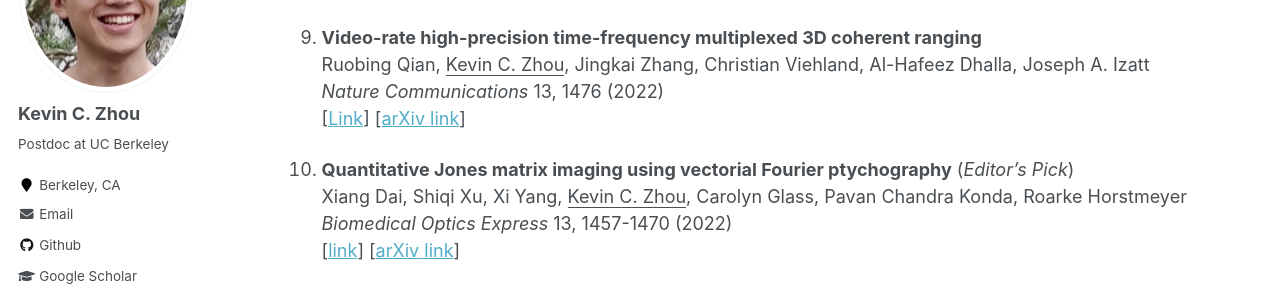
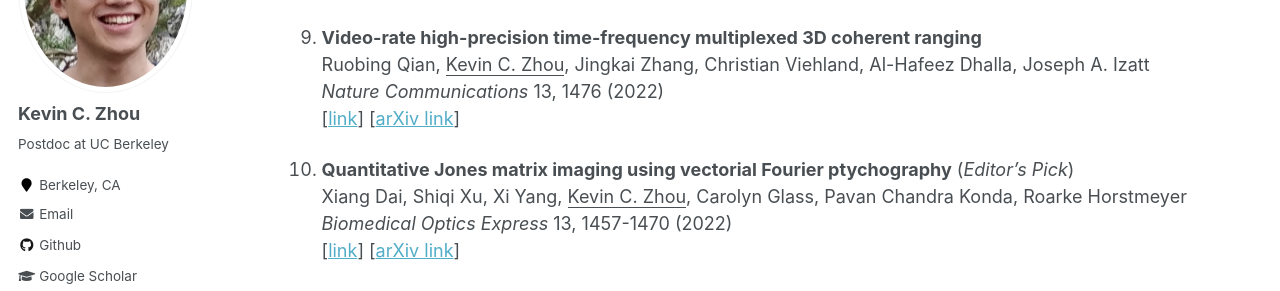
Before and after one commit to kevinczhou/kevinczhou.github.io, a Jekyll site: the page built from _pages/publications.md, in a window 1280 px wide and 900 px high, scrolled down 1228 px. Shown: the part 152-443 px from the top of the window. Built offline with Jekyll 4.4.1, drawn with Linux system fonts in a browser that asks for light colours; some web fonts are replaced.

```diff
--- a/_pages/publications.md
+++ b/_pages/publications.md
@@ -48,7 +48,7 @@ Shiqi Xu, Xi Yang, Wenhui Liu, Joakim Jonsson, Ruobing Qian, Pavan Chandra Konda
 1. **Video-rate high-precision time-frequency multiplexed 3D coherent ranging**
 Ruobing Qian, <ins>Kevin C. Zhou</ins>, Jingkai Zhang, Christian Viehland, Al-Hafeez Dhalla, Joseph A. Izatt
 *Nature Communications* 13, 1476 (2022)
-[[Link](https://www.nature.com/articles/s41467-022-29177-9)] [[arXiv link](https://arxiv.org/abs/2008.05805)]
+[[link](https://www.nature.com/articles/s41467-022-29177-9)] [[arXiv link](https://arxiv.org/abs/2008.05805)]
 
 1. **Quantitative Jones matrix imaging using vectorial Fourier ptychography** (*Editor's Pick*)
 Xiang Dai, Shiqi Xu, Xi Yang, <ins>Kevin C. Zhou</ins>, Carolyn Glass, Pavan Chandra Konda, Roarke Horstmeyer
```
